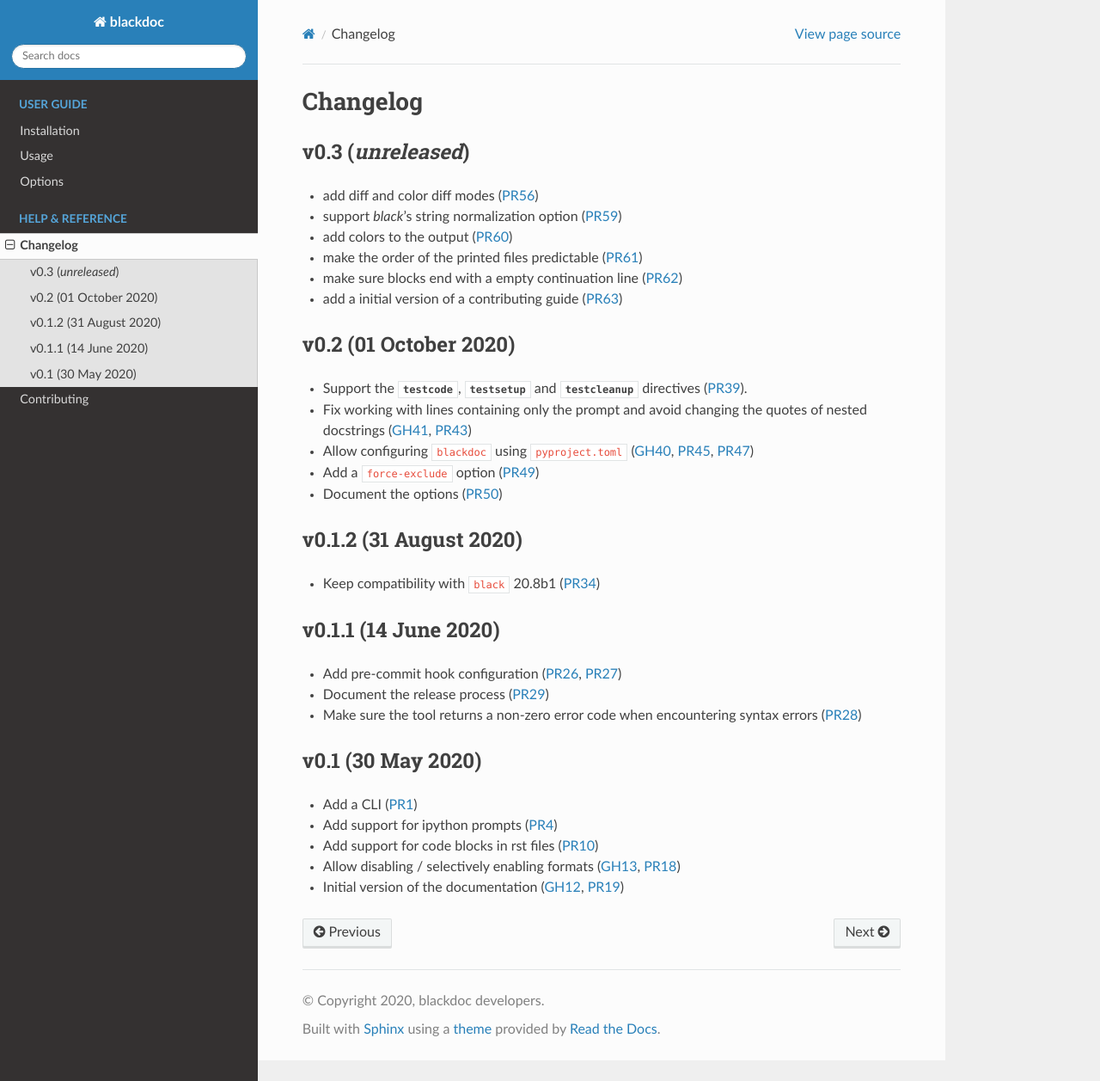
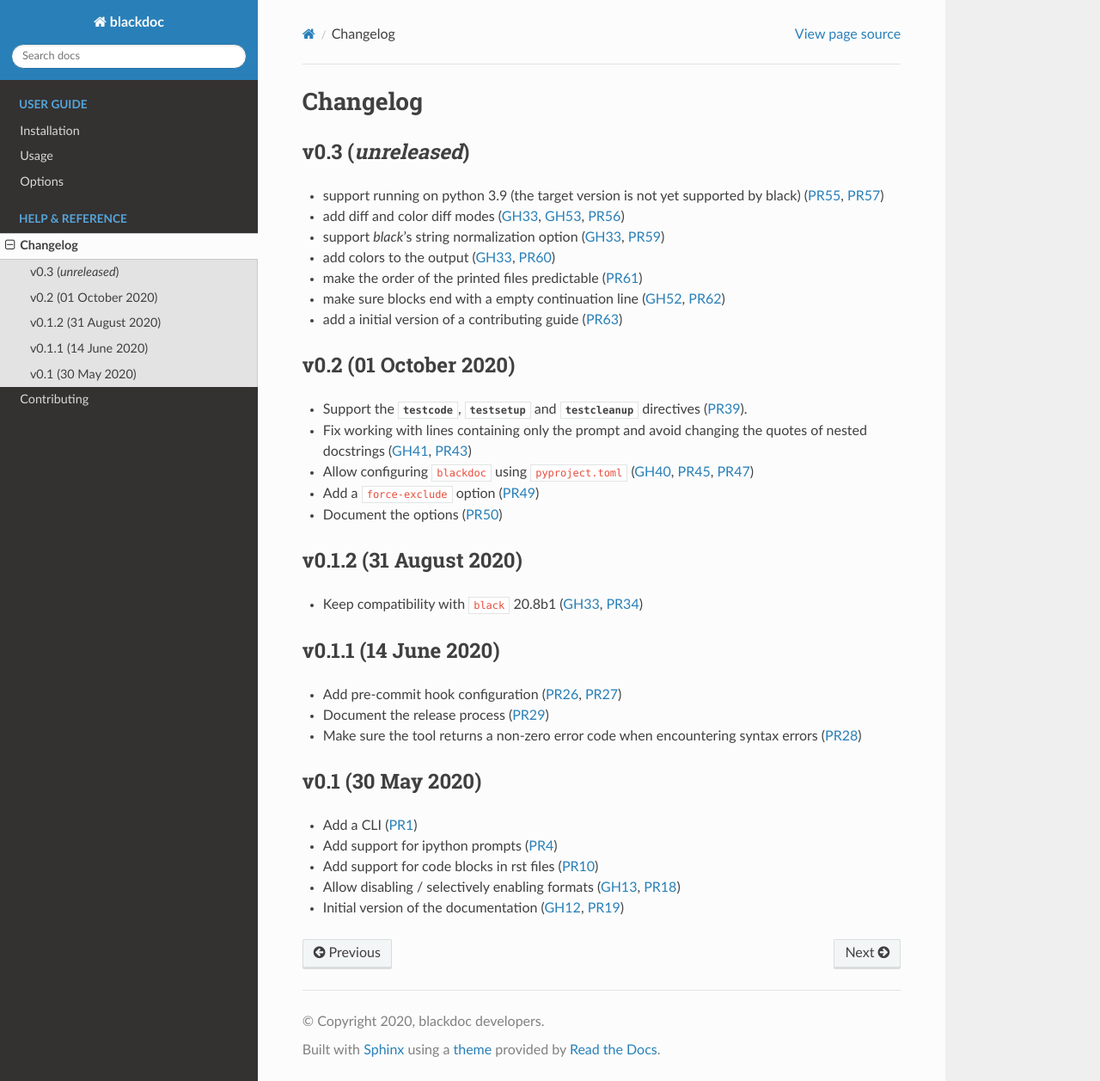
Before and after one commit to keewis/blackdoc, a Sphinx documentation site: the page built from doc/changelog.rst, in a window 1280 px wide and 1257 px high. Shown: the whole window at 86% size. Built offline with Sphinx 7.4.7 and the Read the Docs theme 2.0.0, drawn with Linux system fonts in a browser that asks for light colours.

Commit message:
Prepare release (#64)
* add missing issue labels

* add a missing changelog item

```diff
--- a/doc/changelog.rst
+++ b/doc/changelog.rst
@@ -3,11 +3,13 @@ Changelog
 
 v0.3 (*unreleased*)
 -------------------
-- add diff and color diff modes (:pull:`56`)
-- support `black`'s string normalization option (:pull:`59`)
-- add colors to the output (:pull:`60`)
+- support running on python 3.9 (the target version is not yet supported by black)
+  (:pull:`55`, :pull:`57`)
+- add diff and color diff modes (:issue:`33`, :issue:`53`, :pull:`56`)
+- support `black`'s string normalization option (:issue:`33`, :pull:`59`)
+- add colors to the output (:issue:`33`, :pull:`60`)
 - make the order of the printed files predictable (:pull:`61`)
-- make sure blocks end with a empty continuation line (:pull:`62`)
+- make sure blocks end with a empty continuation line (:issue:`52`, :pull:`62`)
 - add a initial version of a contributing guide (:pull:`63`)
 
 
```
Also changed, not shown: other parts of doc/changelog.rst (+1 -1 lines).
